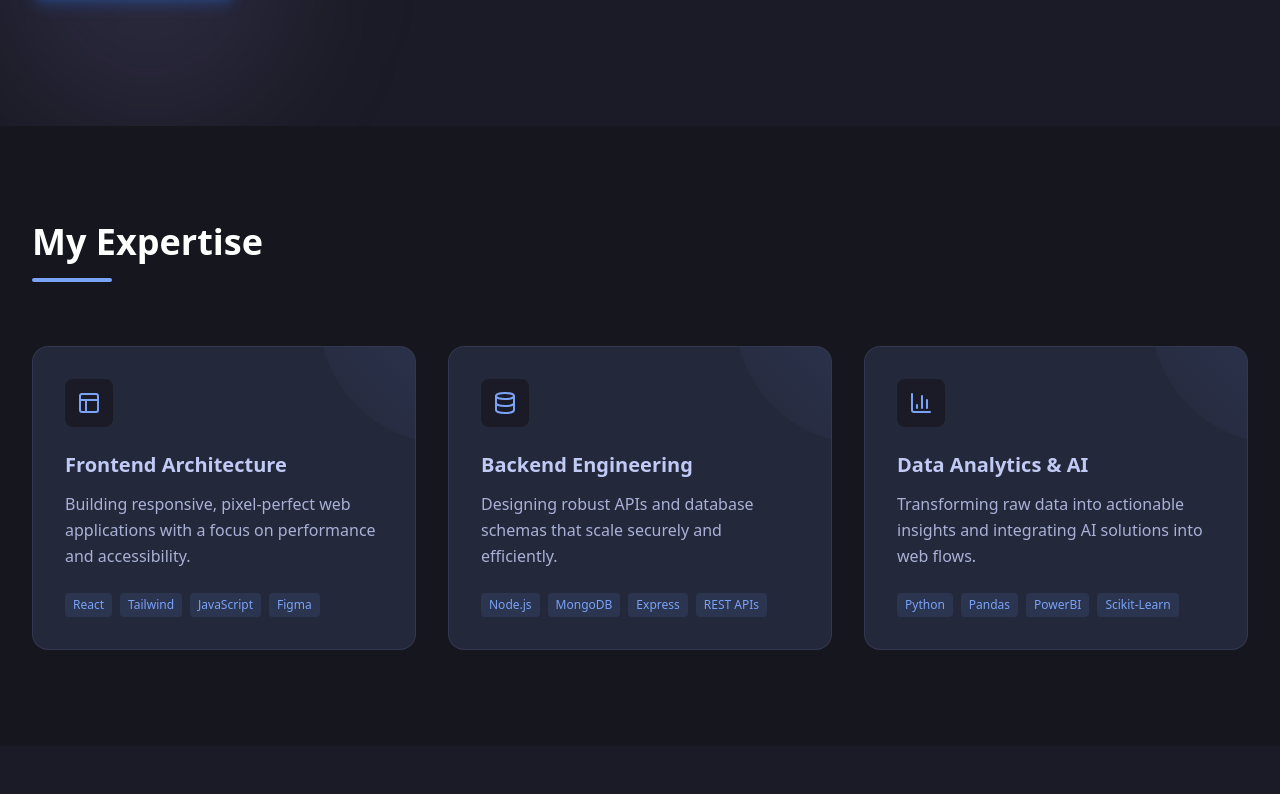
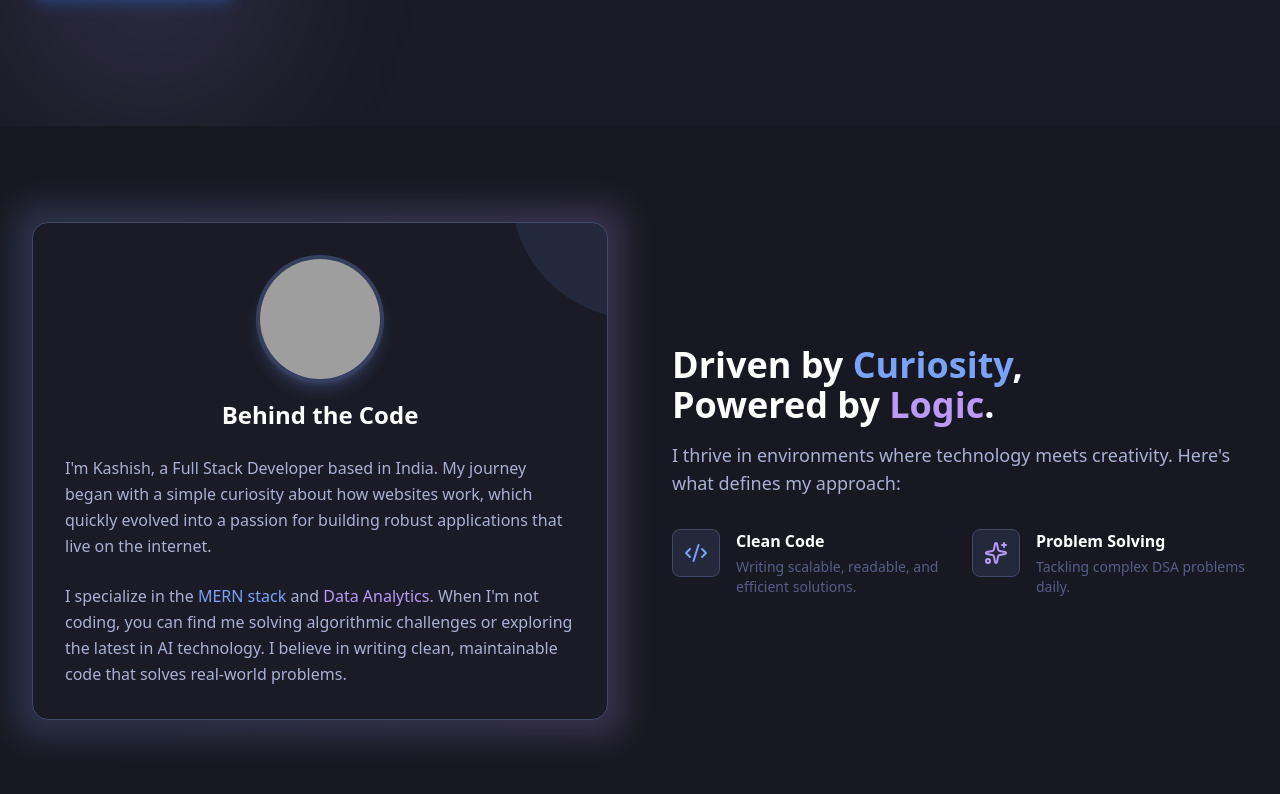
Before and after one commit to kashishch28/Portfolio-Website, a React (Vite) app: page / in a window 1280 px wide. Shown: the part 826-1620 px from the top of the page. Built offline with nearby package versions, Linux system fonts and the light colour scheme; grey boxes are pictures that could not be loaded.

Commit message:
Enhance Portfolio with About section and updates
Added new About section with personal details and updated terminal commands.

```diff
--- a/src/components/Portfolio.jsx
+++ b/src/components/Portfolio.jsx
@@ -25,7 +25,9 @@ import {
   Coffee,
   Gamepad2,
   Music,
-  BookOpen
+  BookOpen,
+  User,
+  Sparkles
 } from 'lucide-react';
 
 // --- Global Constants ---
@@ -233,6 +235,7 @@ const Navbar = ({ scrolled, onToggleMenu, isMenuOpen }) => (
         KC<span className="text-[#7aa2f7]">.</span>
       </span>
       <div className="hidden md:flex items-center gap-8">
+        <NavLink href="#about">About</NavLink>
         <NavLink href="#work">Work</NavLink>
         <NavLink href="#profiles">Profiles</NavLink>
         <NavLink href="#journey">Journey</NavLink>
@@ -251,6 +254,7 @@ const Navbar = ({ scrolled, onToggleMenu, isMenuOpen }) => (
 const MobileMenu = ({ onLinkClick }) => (
   <div className="fixed inset-0 z-40 bg-[#1a1b26]/95 backdrop-blur-xl pt-24 px-6 md:hidden">
     <div className="flex flex-col gap-6 text-xl">
+      <NavLink href="#about" onClick={onLinkClick}>About</NavLink>
       <NavLink href="#work" onClick={onLinkClick}>Work</NavLink>
       <NavLink href="#profiles" onClick={onLinkClick}>Profiles</NavLink>
       <NavLink href="#journey" onClick={onLinkClick}>Journey</NavLink>
@@ -318,6 +322,74 @@ const Hero = () => (
       </RevealOnScroll>
     </div>
   </header>
+);
+
+const About = () => (
+  <section id="about" className="py-24 px-6 lg:px-8 relative z-10 bg-[#16161e]/50">
+    <div className="max-w-screen-2xl mx-auto grid md:grid-cols-2 gap-16 items-center">
+      <RevealOnScroll>
+         <div className="relative group">
+            <div className="absolute -inset-4 bg-gradient-to-r from-[#7aa2f7] to-[#bb9af7] rounded-2xl opacity-20 blur-lg group-hover:opacity-40 transition duration-500"></div>
+            <div className="relative bg-[#1a1b26] border border-[#414868] p-8 rounded-2xl overflow-hidden hover:border-[#7aa2f7] transition-colors">
+               <div className="absolute top-0 right-0 w-32 h-32 bg-[#7aa2f7]/10 rounded-bl-full -mr-8 -mt-8 pointer-events-none"></div>
+
+               {/* Updated Photo Section */}
+               <div className="flex flex-col items-center mb-6 relative z-10">
+                  <div className="w-32 h-32 rounded-full border-4 border-[#7aa2f7]/20 overflow-hidden mb-4 shadow-lg shadow-[#7aa2f7]/20 group-hover:scale-105 transition-transform duration-500 bg-[#24283b]">
+                    {/* Placeholder image - replace src with your actual photo URL */}
+                    <img
+                      src="https://api.dicebear.com/9.x/avataaars/svg?seed=Kashish"
+                      alt="Kashish Chaudhary"
+                      className="w-full h-full object-cover"
+                    />
+                  </div>
+                  <h3 className="text-2xl font-bold text-white">Behind the Code</h3>
+               </div>
+
+               <p className="text-[#a9b1d6] mb-6 leading-relaxed">
+                 I'm Kashish, a Full Stack Developer based in India. My journey began with a simple curiosity about how websites work, which quickly evolved into a passion for building robust applications that live on the internet.
+               </p>
+               <p className="text-[#a9b1d6] leading-relaxed">
+                 I specialize in the <span className="text-[#7aa2f7] font-medium">MERN stack</span> and <span className="text-[#bb9af7] font-medium">Data Analytics</span>. When I'm not coding, you can find me solving algorithmic challenges or exploring the latest in AI technology. I believe in writing clean, maintainable code that solves real-world problems.
+               </p>
+            </div>
+         </div>
+      </RevealOnScroll>
+      <RevealOnScroll delay={200}>
+        <div className="space-y-8">
+           <div>
+             <h2 className="text-3xl md:text-4xl font-bold text-white mb-4">
+               Driven by <span className="text-[#7aa2f7]">Curiosity</span>,<br />
+               Powered by <span className="text-[#bb9af7]">Logic</span>.
+             </h2>
+             <p className="text-[#a9b1d6] text-lg">
+               I thrive in environments where technology meets creativity. Here's what defines my approach:
+             </p>
+           </div>
+           <div className="grid grid-cols-1 sm:grid-cols-2 gap-6">
+              <div className="flex gap-4 group">
+                 <div className="w-12 h-12 bg-[#24283b] rounded-lg flex items-center justify-center flex-shrink-0 border border-[#414868] group-hover:border-[#7aa2f7] transition-colors">
+                    <Code2 className="text-[#7aa2f7]" size={24} />
+                 </div>
+                 <div>
+                    <h4 className="text-white font-bold mb-1">Clean Code</h4>
+                    <p className="text-[#565f89] text-sm">Writing scalable, readable, and efficient solutions.</p>
+                 </div>
+              </div>
+              <div className="flex gap-4 group">
+                 <div className="w-12 h-12 bg-[#24283b] rounded-lg flex items-center justify-center flex-shrink-0 border border-[#414868] group-hover:border-[#bb9af7] transition-colors">
+                    <Sparkles className="text-[#bb9af7]" size={24} />
+                 </div>
+                 <div>
+                    <h4 className="text-white font-bold mb-1">Problem Solving</h4>
+                    <p className="text-[#565f89] text-sm">Tackling complex DSA problems daily.</p>
+                 </div>
+              </div>
+           </div>
+        </div>
+      </RevealOnScroll>
+    </div>
+  </section>
 );
 
 const ServiceCard = ({ icon: Icon, title, description, tech }) => (
@@ -541,7 +613,7 @@ const InteractiveTerminal = () => {
     let response = { type: 'response', content: '' };
     switch(cmd) {
       case 'help':
-        response.content = 'Available commands: about, skills, projects, contact, clear, whoami';
+        response.content = 'Available commands: about, skills, projects, journey, contact, clear, whoami';
         break;
       case 'about':
         response.content = 'Full Stack Developer & Data Analyst passionate about building scalable web apps and solving complex algorithmic problems.';
@@ -552,11 +624,14 @@ const InteractiveTerminal = () => {
       case 'projects':
         response.content = 'Check out the "Work" section above to see AyurWell, EchoCart, and GreenMirror.';
         break;
+      case 'journey':
+        response.content = '2026: Career Growth | 2025: Full Stack & AI | 2024: DSA (500+ Problems) | 2023: Started Coding';
+        break;
       case 'contact':
         response.content = 'Email: kashishchaudhary586@gmail.com | LinkedIn: /in/kashish-chaudhary';
         break;
       case 'whoami':
-        response.content = 'root';
+        response.content = 'Kashish Chaudhary | Full Stack Developer | India';
         break;
       case 'clear':
         setOutput([]);
@@ -795,6 +870,7 @@ const Portfolio = () => {
       <Hero />
 
       <main>
+        <About />
         <Expertise />
         <FeaturedWork />
         <CodingProfiles />
```
